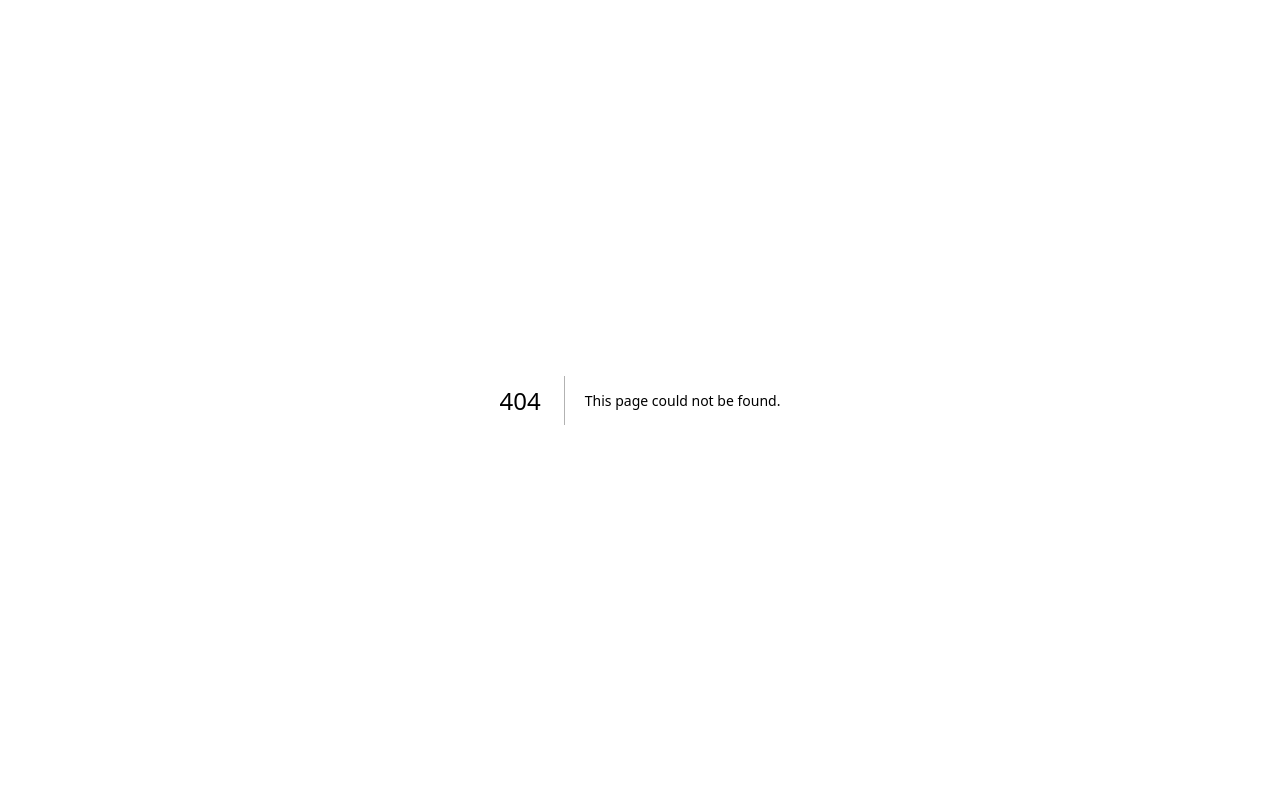
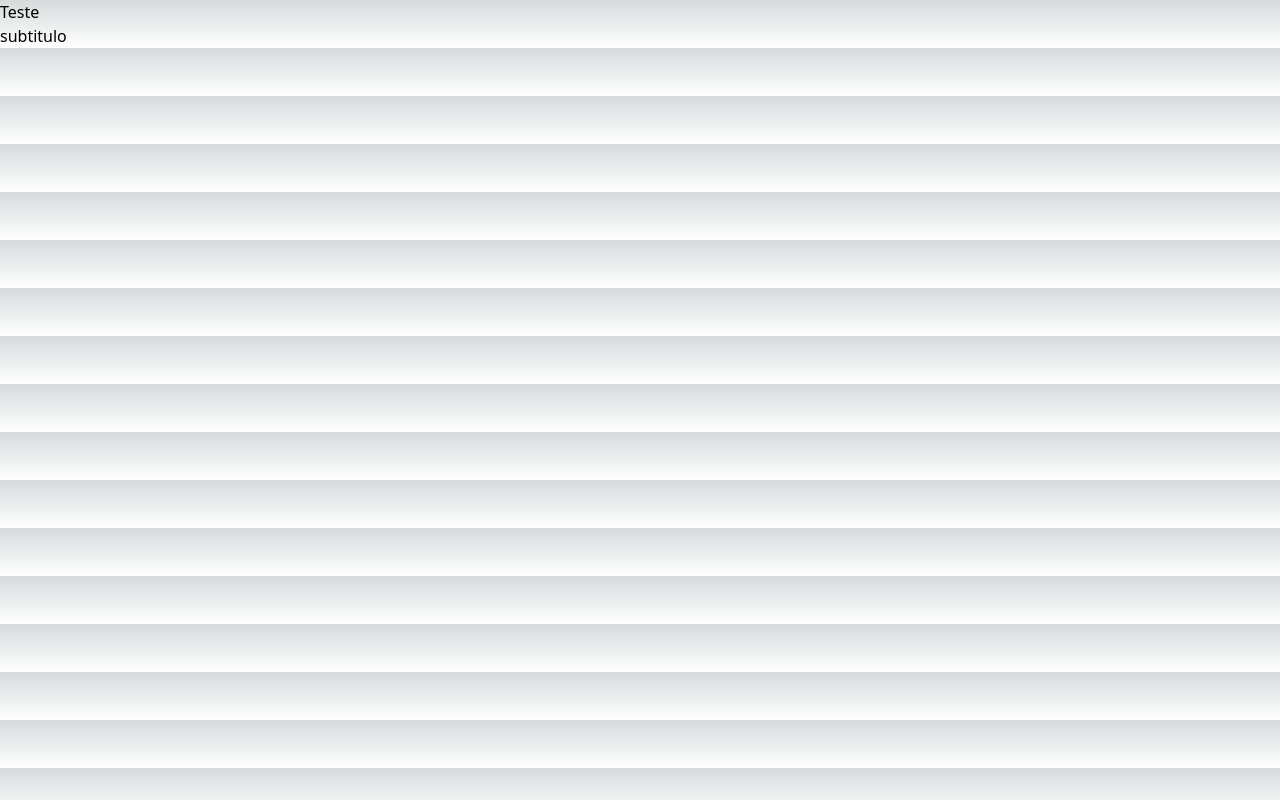
Before and after one commit to heberGustavo/react-with-next-web, a Next.js app in the folder execicios/: page /basicos/usandoTitulo in a window 1280 px wide. Before the commit this address had no page. Built offline with nearby package versions, Linux system fonts and the light colour scheme.

Commit message:
Update componento to send params

```diff
--- /dev/null
+++ b/execicios/components/Titulo.jsx
@@ -0,0 +1,8 @@
+export default function Titulo({title, subtitle}){
+    return (
+        <>
+            <h1>{title}</h1>
+            <h2>{subtitle}</h2>
+        </>
+    );
+}
--- /dev/null
+++ b/execicios/src/pages/basicos/usandoTitulo.jsx
@@ -0,0 +1,9 @@
+import Titulo from "../../../components/Titulo";
+
+export default function usandoTitulo(){
+    return(
+        <>
+            <Titulo title="Teste" subtitle="subtitulo"/>
+        </>
+    );
+}
```
